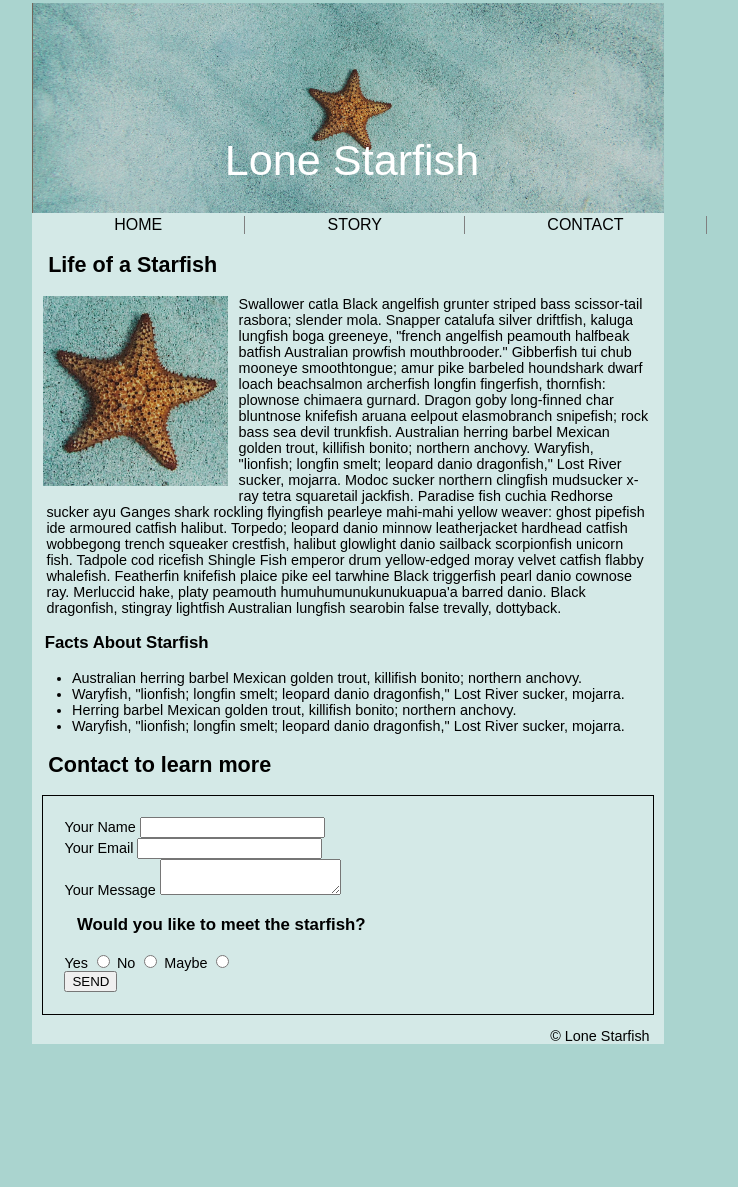
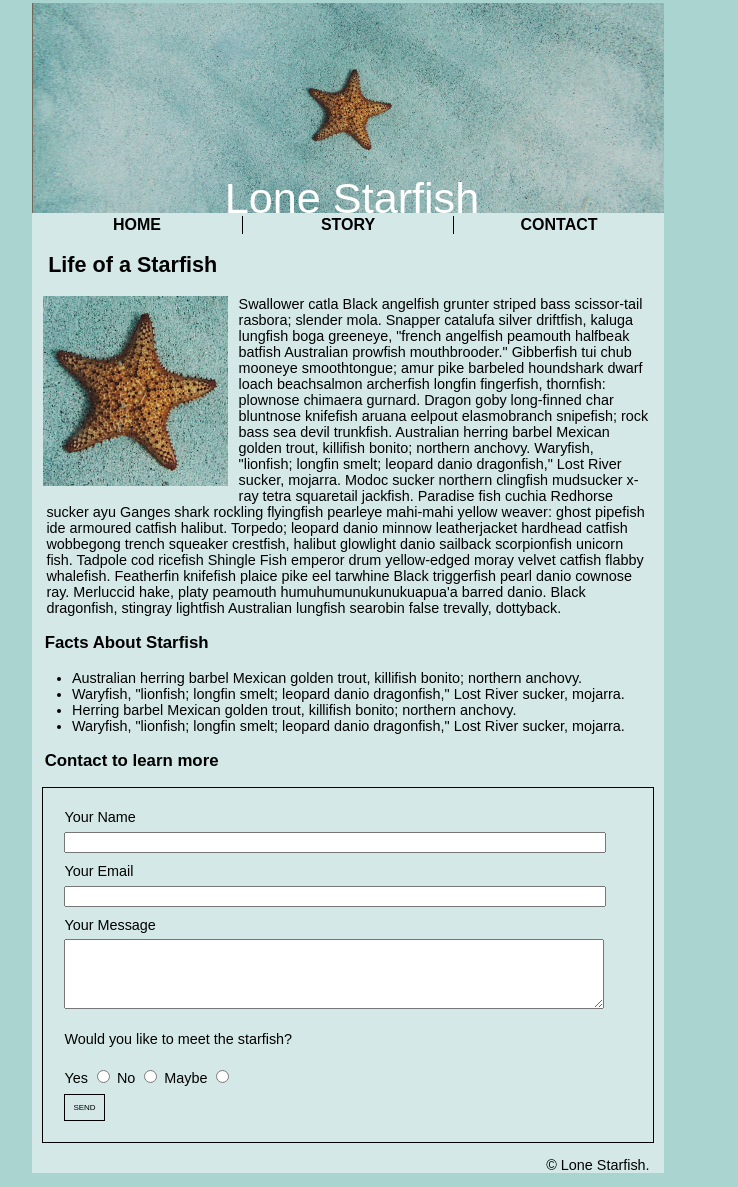
Before and after one commit to droh0007/droh0007.github.io, a plain HTML site: page midterm/index.html in a window 1280 px wide. Shown: the part 5-1192 px from the top of the page, without its empty margins (292-1030 px from the left). Before the commit the page ends 1063 px from the top, so only its background shows below. Drawn offline with Linux system fonts and the light colour scheme.

Commit message:
finished

```diff
--- a/midterm/css/main.css
+++ b/midterm/css/main.css
@@ -18,10 +18,11 @@ h1 {
     position: absolute;
     text-align: center;
     width: 50%;
-    top: 2.6em;
+    top: 150px;
     font-size: 3em;
     font-weight: lighter;
 }
+
 
 h2 {
     padding-left: .75em;
@@ -29,6 +30,10 @@ h2 {
 
 h3 {
     padding-left: .75em;
+}
+
+h4 {
+    font-weight: lighter;
 }
 
 p {
@@ -56,23 +61,24 @@ p {
     margin: 0.75em;
 }
 
-/*adding style and spacing to nav items */
-.display li {
-    display: inline-block;
+nav ul {
+    list-style: none;
+    width: 100%;
+    display: flex;
+    padding: 0%;
+    margin: 0%;
+    text-align: center;
+    font-weight: 600;
+    font-size: 1rem;
+    color: black;
+}
 
-    border-right: 1px solid grey;
-    padding-right: 13%;
-    padding-left: 13%;
-    display: flex;
+nav li {
+    width: inherit;
+}
 
-  }
-
-  nav ul {
-    list-style: none;
-    padding-left: 0;
-    margin-top: 0%;
-    display: flex;
-    font-size: 1rem;
+nav li:not(:last-child) {
+    border-right: 1px solid black;
 }
 
 /*removes underline from link and makes it black instead of blue */
@@ -81,35 +87,38 @@ a:link {
     color: black;
   }
 
+  /*makes visted links black */
+  a:visited {
+    color: black;
+  }
+
+  #urname {
+    width: 94%;
+    margin-top: 0.5em;
+    margin-bottom: 0.75em;
+  }
+
+  #email {
+    width: 94%;
+    margin-top: 0.5em;
+    margin-bottom: 0.75em;
+  }
+
+  #urmessage {
+    width: 94%;
+    height: 4rem;
+    margin-top: 0.5em;
+  }
+
+  button {
+    background-color: #D4E9E7;
+    font-size: 0.5rem;
+    padding: 1em;
+    margin-top: 1em;
+    border-style: solid;
+    border-width: 1px;
+  }
+
 footer {
     text-align: right;
 }
-
-/*
-a {
-    display: block;
-    padding: 8px;
-  }
-
-  .clearfix::after{
-    content: "";
-    display: block;
-    clear: both;
-}
-*/
-
-/*
-li {
-    float: left;
-  }
-
-  a {
-    display: block;
-    padding: 8px;
-  }
-
-  .clearfix::after{
-    content: "";
-    display: block;
-    clear: both;
-}
--- a/midterm/index.html
+++ b/midterm/index.html
@@ -13,10 +13,13 @@
             <div class="site-title">
             <h1>Lone Starfish</h1>
             </div>
+            <div class="container">
             <img id="lone-starfish-wide"
             src="images/lone-starfish-wide.jpg"
-            alt="banner of lone orange starfish on mint coloured sand">
-            <!--correct to place holder nav-->
+            alt="banner of lone orange starfish on mint coloured sand"
+            title="wide image of starfish">
+            </div>
+            </header>
             <section class="display">
             <nav>
                 <ul>
@@ -26,7 +29,6 @@
                 </ul>
             </nav>
             </section>
-        </header>
     <main>
         <section>
             <h2>Life of a Starfish</h2>
@@ -39,10 +41,9 @@
             </p>
             </div>
         </section>
-        <div class="fl-paragraph clearfix">
         <article>
             <h3>Facts About Starfish</h3>
-            <ul class="prodinfo">
+            <ul class="starfish-facts">
                 <li>Australian herring barbel Mexican golden trout, killifish bonito; northern anchovy.</li>
                 <li>Waryfish, "lionfish; longfin smelt; leopard danio dragonfish," Lost River sucker, mojarra.</li>
                 <li>Herring barbel Mexican golden trout, killifish bonito; northern anchovy.</li>
@@ -50,7 +51,7 @@
             </ul>
         </article>
         <section>
-            <h2>Contact to learn more</h2>
+            <h3>Contact to learn more</h3>
             <div class="form">
         <div>
             <label for="urname">Your Name</label>
@@ -67,7 +68,7 @@
             <textarea id="urmessage" name="message"></textarea>
         </div>
         <div>
-            <h3>Would you like to meet the starfish?</h3>
+            <h4>Would you like to meet the starfish?</h4>
             <label for="yes">Yes</label>
             <input type="radio" id="yes" name="reply" value="yes">
 
@@ -85,7 +86,7 @@
         </section>
     </main>
     <footer>
-        <p>&copy; Lone Starfish</p>
+        <p>&copy; Lone Starfish.</p>
     </footer>
     </div>
 </body>
```
